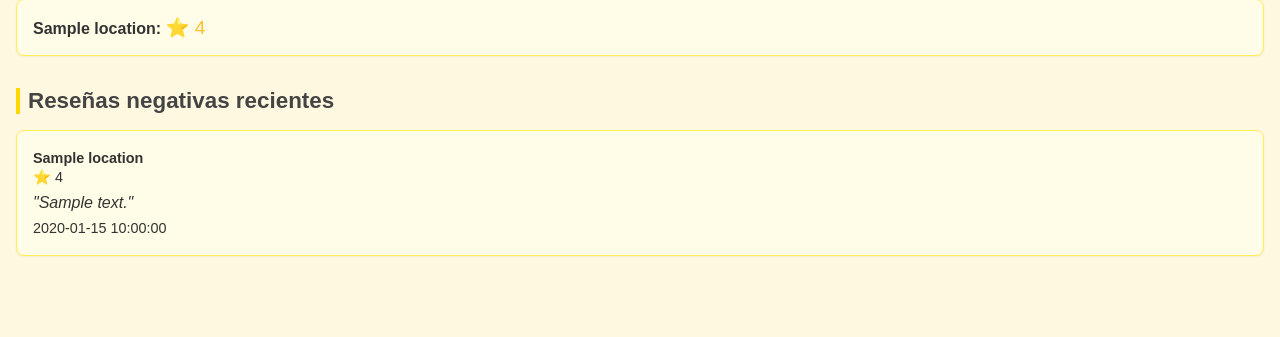
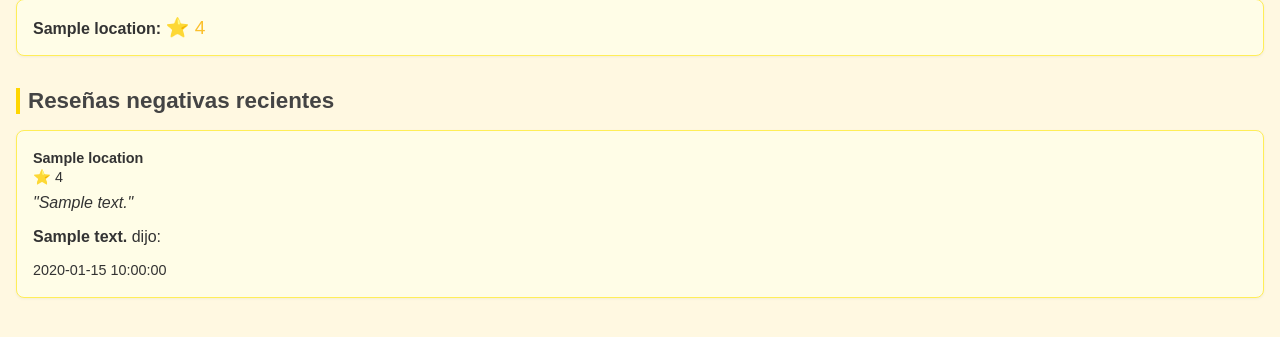
Before and after one commit to SatMolina/Monitor-rese-as, a Flask app: template templates/index.html in a window 1280 px wide. Shown: the part 235-572 px from the top of the page. Run offline with Flask 2, Linux system fonts and the light colour scheme; the template is opened without the code that fills it: most values are stand-ins (such as "Sample title", 1, 10 or a date in 2020).

Commit message:
feat: añadir nombre del revisor a las reseñas

```diff
--- a/templates/index.html
+++ b/templates/index.html
@@ -36,6 +36,7 @@
                             <p class="review-location"><strong>{{ review.location }}</strong></p>
                             <p class="review-rating">⭐ {{ review.rating }}</p>
                             <p class="review-text">"{{ review.comment }}"</p>
+							<p class="review-author"><strong>{{ review.reviewer }}</strong> dijo:</p> <!-- Agregado nombre del revisor -->
                             <p class="review-date">{{ review.relative_time }}</p>
                         </li>
                     {% endfor %}
```
